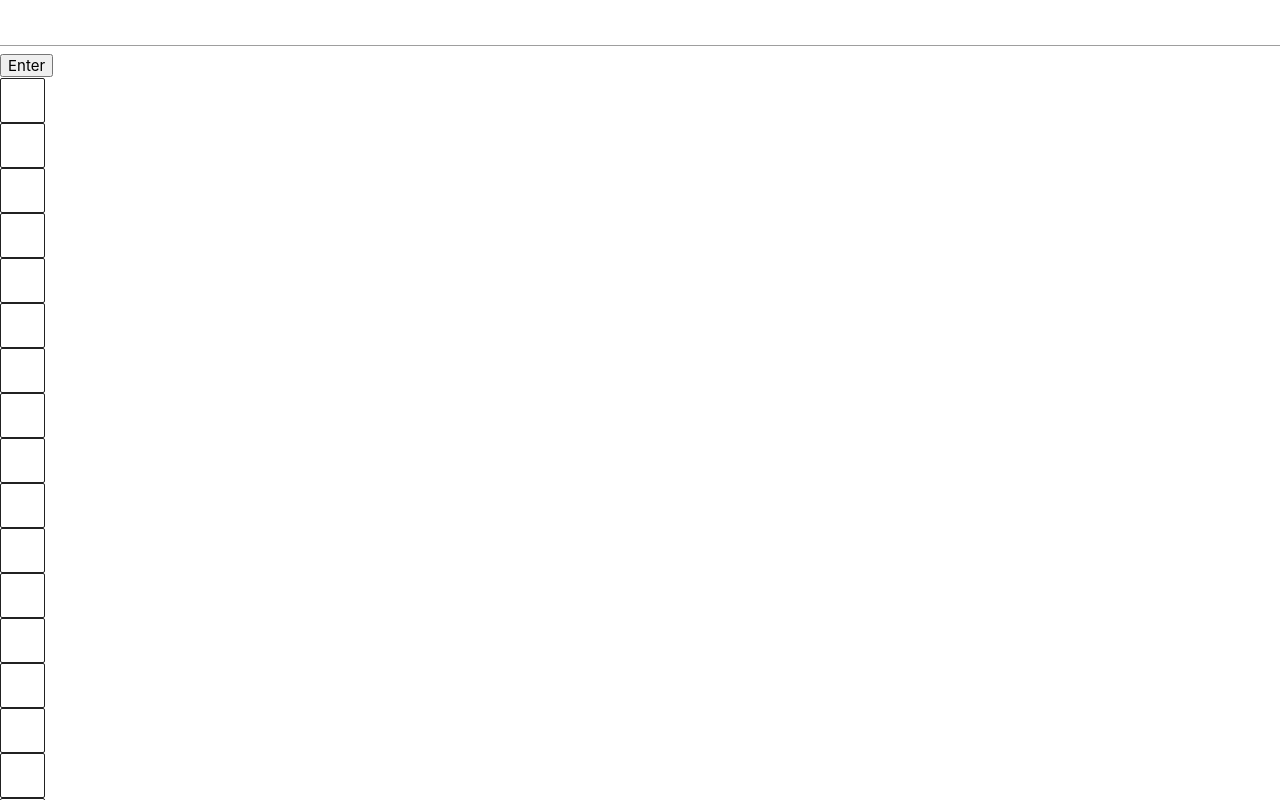
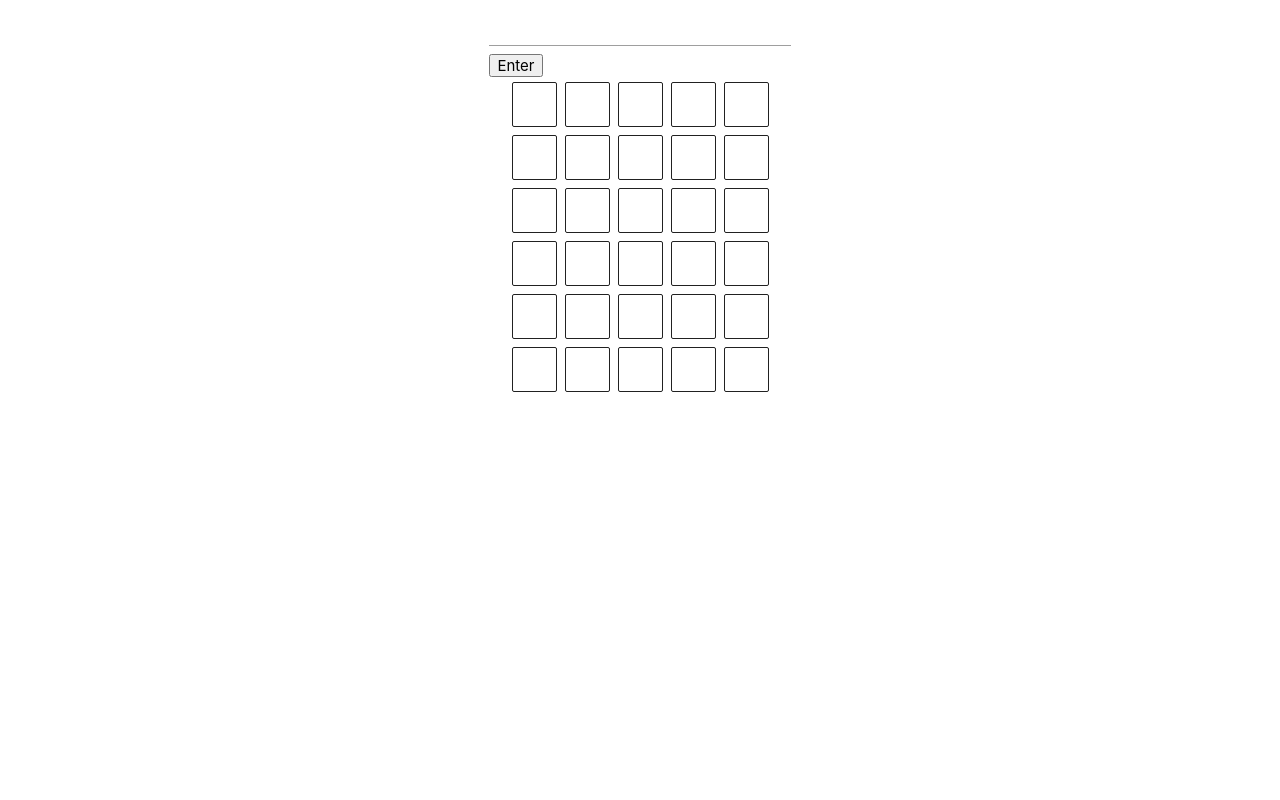
Before and after one commit to binyaalex/DI_bootcamp, a React (Create React App) app in the folder wordle/: page / in a window 1280 px wide. Shown: the top 800 px of the page. Built offline with nearby package versions, Linux system fonts and the light colour scheme.

Commit message:
display center

```diff
--- a/wordle/src/App.css
+++ b/wordle/src/App.css
@@ -42,4 +42,15 @@
   height: 45px;
   border: 1px solid;
   border-radius: 2px;
+  margin: 4px;
 }
+
+.try {
+  display: flex
+}
+
+.all {
+  display: flex;
+  flex-direction: column;
+  align-items: center;
+}
--- a/wordle/src/App.js
+++ b/wordle/src/App.js
@@ -24,7 +24,7 @@ const App = (props) => {
   });
 
   return (
-    <>
+    <div className='all'>
       <div>
         <input onChange={change} type='text' />
         <button onClick={enter}>Enter</button>
@@ -37,7 +37,7 @@ const App = (props) => {
         <Try i={4} />
         <Try i={5} />
       </div>
-    </>
+    </div>
   );
 }
 
```
